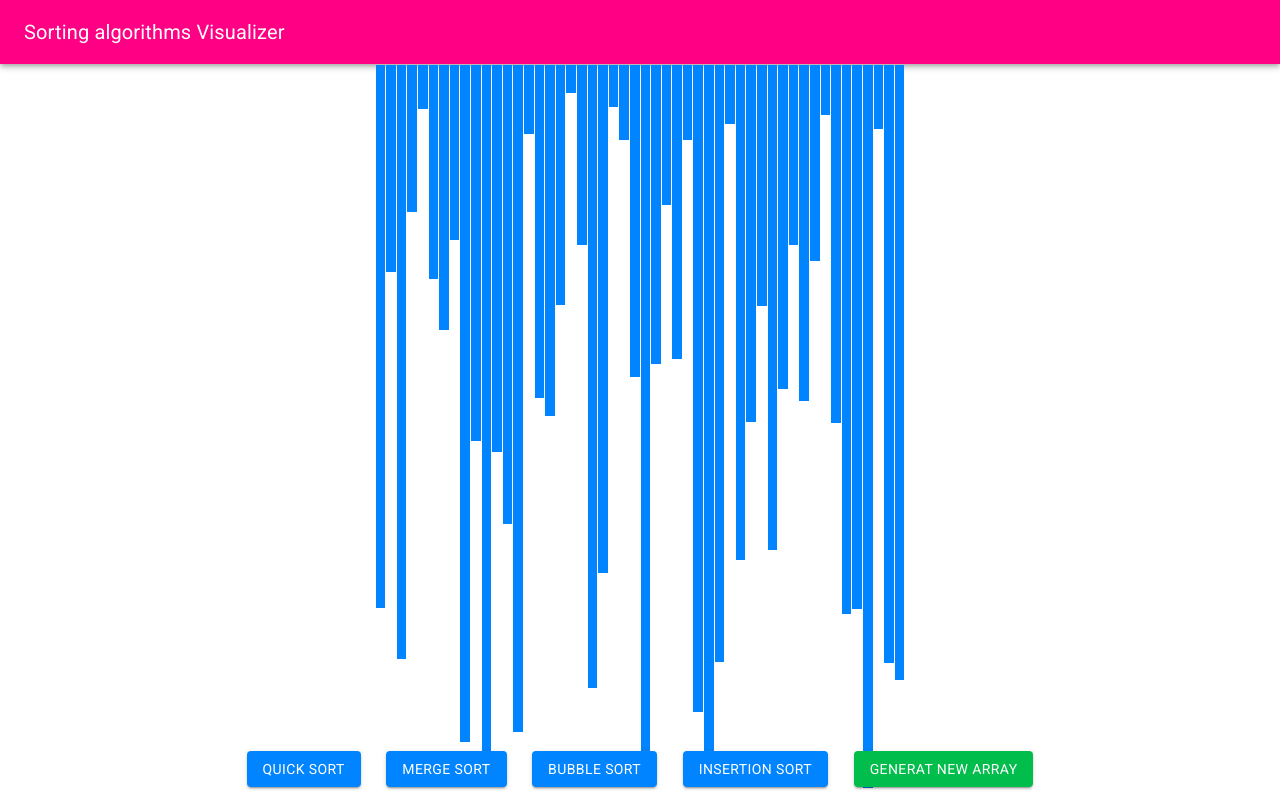
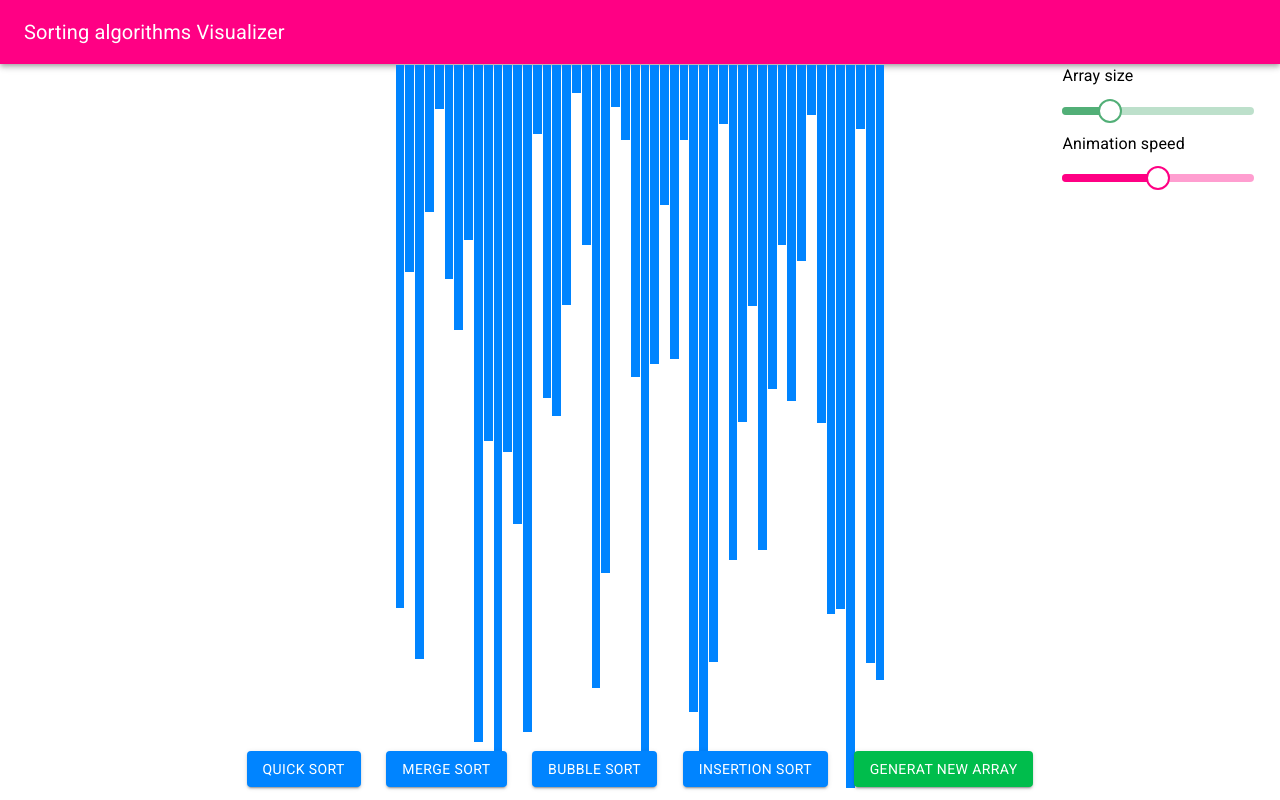
Before and after one commit to sharlq/sortingAlgorithmsVisualizedr, a React (Create React App) app: page / in a window 1280 px wide. Built offline with nearby package versions, Linux system fonts and the light colour scheme.

Commit message:
styled with matirial ui and added controles

```diff
--- a/src/App.js
+++ b/src/App.js
@@ -1,7 +1,7 @@
+import "./style/main.css"
 import React from 'react';
 import Sort from'./components/sort';
 import Nav from "./components/nav";
-import "./style/main.css"
 import 'fontsource-roboto';
 
 
--- a/src/components/bubble_sort.js
+++ b/src/components/bubble_sort.js
@@ -7,8 +7,8 @@ for(let i = 0 ; i< array.length;i++){
             let tmp = array[j];
             array[j] = array[j + 1];
             array[j + 1] = tmp;
-            animations.push([j,j+1])
-            animations.push([j,j+1])
+            animations.push([array[j],array[j+1],j,j+1])
+            animations.push([array[j],array[j+1],j,j+1])
         }
     }
 }
--- /dev/null
+++ b/src/components/control.jsx
@@ -0,0 +1,119 @@
+import React from 'react';
+import PropTypes from 'prop-types';
+import { withStyles, makeStyles } from '@material-ui/core/styles';
+import Slider from '@material-ui/core/Slider';
+import Typography from '@material-ui/core/Typography';
+import Tooltip from '@material-ui/core/Tooltip';
+
+const useStyles = makeStyles((theme) => ({
+  root: {
+    width:" 15vw",
+  },
+  margin: {
+    height: theme.spacing(3),
+  },
+}));
+
+// function ValueLabelComponent(props) {
+//   const { children, open, value } = props;
+
+//   return (
+//     <Tooltip open={open} enterTouchDelay={0} placement="top" title={value}>
+//       {children}
+//     </Tooltip>
+//   );
+// }
+
+// ValueLabelComponent.propTypes = {
+//   children: PropTypes.element.isRequired,
+//   open: PropTypes.bool.isRequired,
+//   value: PropTypes.number.isRequired,
+// };
+
+
+
+const BarsSlider = withStyles({
+  root: {
+    color: '#52af77',
+    height: 8,
+  },
+  thumb: {
+    height: 24,
+    width: 24,
+    backgroundColor: '#fff',
+    border: '2px solid currentColor',
+    marginTop: -8,
+    marginLeft: -12,
+    '&:focus, &:hover, &$active': {
+      boxShadow: 'inherit',
+    },
+  },
+  active: {},
+  valueLabel: {
+    left: 'calc(-50% + 4px)',
+  },
+  track: {
+    height: 8,
+    borderRadius: 4,
+  },
+  rail: {
+    height: 8,
+    borderRadius: 4,
+  },
+})(Slider);
+
+const AnimationSlider = withStyles({
+    root: {
+      color: '#FF0084',
+      height: 8,
+    },
+    thumb: {
+      height: 24,
+      width: 24,
+      backgroundColor: '#fff',
+      border: '2px solid currentColor',
+      marginTop: -8,
+      marginLeft: -12,
+      '&:focus, &:hover, &$active': {
+        boxShadow: 'inherit',
+      },
+    },
+    active: {},
+    valueLabel: {
+      left: 'calc(-50% + 4px)',
+    },
+    track: {
+      height: 8,
+      borderRadius: 4,
+    },
+    rail: {
+      height: 8,
+      borderRadius: 4,
+    },
+  })(Slider);
+
+
+
+
+
+export default function CustomizedSlider({handleArray,handleSpeed,arrayElements,animationSpeed}) {
+  const classes = useStyles();
+
+  return (
+    <div className={classes.root}>
+      <Typography gutterBottom>Array size</Typography>
+      <BarsSlider valueLabelDisplay="auto" aria-label="pretto slider"
+      defaultValue={arrayElements}
+       onChange={handleArray}
+       value={arrayElements}
+       max={200}/>
+      <Typography gutterBottom>Animation speed</Typography>
+      <AnimationSlider valueLabelDisplay="auto" aria-label="pretto slider"
+       defaultValue={20}
+       value={animationSpeed}
+       onChange={handleSpeed}
+       min={1}
+       max={1000} />
+    </div>
+  );
+}
--- a/src/components/insertion_sort.js
+++ b/src/components/insertion_sort.js
@@ -11,8 +11,8 @@ console.log(array)
             array[j+1]=array[j]
             array[j]= secondTemp
         }
-        animations.push([j,j+1])
-        animations.push([j,j+1])
+        animations.push([array[j],array[j+1],j,j+1])
+        animations.push([array[j],array[j+1],j,j+1])
      }
  }
 
--- a/src/components/nav.jsx
+++ b/src/components/nav.jsx
@@ -5,9 +5,6 @@ const Nav = () => {
     return (
         <AppBar position="static" className="navbar">
   <Toolbar>
-    {/* <IconButton edge="start" className={classes.menuButton} color="inherit" aria-label="menu">
-      <MenuIcon />
-    </IconButton> */}
     <Typography variant="h6" >
     Sorting algorithms Visualizer
         </Typography>
--- a/src/components/sort.jsx
+++ b/src/components/sort.jsx
@@ -5,13 +5,15 @@ import  getMergeSortAnimations from "./merge_sort"
 import getBubbleSortAnimations from "./bubble_sort"
 import getInseartionSortAnimations from "./insertion_sort"
 import {Button} from '@material-ui/core';
+import CustomizedSlider from "./control"
+
 const Sort = () => {
 const [array,setArray] = useState([])
+const [animationSpeed,setAnimationSpeed] = useState(500)
+const [numberOfArrayElements,setNumberOfArrayElements] = useState(50)
 const PRIMARY_COLOR = "rgb(0, 132, 255)";
 const SECONDARY_COLOR ="#FF0084";
 const PIVOT_COLOR = "#00bd4c";
-const SORTING_SPEED = 5;
-const NUMBER_OF_ARRAY_BARS = 50;
 const SCREEN_WIDTH = window.screen.width;
 function randomIntFromInterval(min,max)
 {
@@ -20,12 +22,21 @@ function randomIntFromInterval(min,max)
 
 const resetArray =()=> {
     const arr = [];
-    for (let i = 0; i < NUMBER_OF_ARRAY_BARS; i++) {
+    for (let i = 0; i < numberOfArrayElements; i++) {
       arr.push(randomIntFromInterval(5, 730));
     }
     setArray(arr);
   }
 useEffect(()=>resetArray(),[])
+
+const handleArrayChange = (event,num) =>{
+	setNumberOfArrayElements(num)
+	resetArray()
+}
+const handleSpeed = (event,num) =>{
+	setAnimationSpeed(num)
+}
+
 
 /*                          QUICK SORT                           */
 const quickSort = ()=>{
@@ -35,46 +46,48 @@ let pivotTemp ;
 	const myloop= ()=>{
 
 		const arrBar =document.getElementsByClassName("block")
-		const isColor =i%4===1||i%4===2;
-		const isSwitch=i%4===3;
-		const isPivot =i%4===0;
+		const isColor =i%3===1;
+		const isSwitch=i%3===2;
+		const isPivot =i%3===0;
+		const color =	i%3 === 2 ? PRIMARY_COLOR : SECONDARY_COLOR;
 		if(isPivot){
 
 
-			 let pivotIdx = animations[i];
-			 console.log(pivotIdx)
-			 let pivot = arrBar[pivotIdx].style;
-
-			console.log(animations[i],i)
-			 setTimeout(()=>{
-			 console.log(pivotIdx)
-		 		pivot.backgroundColor = PIVOT_COLOR;
-		 		pivotTemp = pivot;
-			 },i*SORTING_SPEED)
+			  let pivotIdx = animations[i];
+			  let pivot = arrBar[pivotIdx].style;
+			  setTimeout(()=>{
+		 	 	pivot.backgroundColor = PIVOT_COLOR;
+		 	 	pivotTemp = pivot;
+			  },i*(500/animationSpeed))
 
 
 		}else if(isColor){
 
-			let [barOneIdx,barTwoIdx] = animations[i];
+			let [barOneValue,barTowValue,barOneIdx,barTwoIdx] = animations[i];
 			const barOneStyle = arrBar[barOneIdx].style;
 			const barTwoStyle = arrBar[barTwoIdx].style;
-			const color =	i%4 === 2 ? PRIMARY_COLOR : SECONDARY_COLOR;
+
 			setTimeout(()=>{
 				barOneStyle.backgroundColor = color;
          		barTwoStyle.backgroundColor = color;
-			},i*SORTING_SPEED)
+			},i*(500/animationSpeed))
 
 		}else if(isSwitch){
 
 			let temp = animations[i];
 			setTimeout(() => {
-				const [barOneIdx, barTwoIdx] = temp;
-				const barOneStyle = arrBar[barTwoIdx].style;
-				const barTwoStyle = arrBar[barOneIdx].style;
-				barOneStyle.height = `${array[barTwoIdx]}px`;
-				barTwoStyle.height = `${array[barOneIdx]}px`;
+				const [barOneValue,barTwoValue,barOneIdx, barTwoIdx] = temp;
+				try{
+				const barOneStyle = arrBar[barOneIdx].style;
+				const barTwoStyle = arrBar[barTwoValue].style;
+
+				barOneStyle.backgroundColor = color;
+         		barTwoStyle.backgroundColor = color;
+				barOneStyle.height = `${barOneValue}px`;
+				barTwoStyle.height = `${barTwoValue}px`;
 				pivotTemp.backgroundColor = PRIMARY_COLOR;
-			  }, i * SORTING_SPEED);}
+			}catch{console.log(arrBar[barTwoIdx],arrBar[barOneIdx],barTwoIdx,barOneIdx)}
+			  }, i * (500/animationSpeed));}
 
 		i++
 		if(i<animations.length-1){
@@ -100,13 +113,13 @@ myloop()
 			setTimeout(() => {
 			  barOneStyle.backgroundColor = color;
 			  barTwoStyle.backgroundColor = color;
-			}, i * SORTING_SPEED);
+			}, i * (500/animationSpeed));
 		  } else {
 			setTimeout(() => {
 			  const [barOneIdx, newHeight] = animations[i];
 			  const barOneStyle = arrayBars[barOneIdx].style;
 			  barOneStyle.height = `${newHeight}px`;
-			}, i * SORTING_SPEED);
+			}, i * (500/animationSpeed));
 		  }
 		}
 	  }
@@ -118,7 +131,7 @@ myloop()
 		console.log(animations)
 		const arrayBars = document.getElementsByClassName('block');
 		for(let i = 0 ; i < animations.length ; i++){
-		let [compare,move] = animations[i]
+		let [compareValue,moveValue,compare,move] = animations[i]
 			let compareBarStyle = arrayBars[compare].style
 		 	let moveBarStyle = arrayBars[move].style
 			const isSwitch = i%2 ===1
@@ -127,16 +140,16 @@ myloop()
 				setTimeout(()=>{
 				compareBarStyle.backgroundColor=color;
 				moveBarStyle.backgroundColor=color
-				;},i*SORTING_SPEED)
+				;},i*(500/animationSpeed))
 
 			}else{
 				setTimeout(()=>{
 				compareBarStyle.backgroundColor=color;
 				moveBarStyle.backgroundColor=color;
-				moveBarStyle.height = `${array[move]}px`
-				compareBarStyle.height = `${array[compare]}px`
+				moveBarStyle.height = `${moveValue}px`
+				compareBarStyle.height = `${compareValue}px`
 				console.log(move)
-			},i*SORTING_SPEED)
+			},i*(500/animationSpeed))
 			}
 		}
 
@@ -151,7 +164,7 @@ myloop()
 		let animations = getInseartionSortAnimations(array)
 		const arrayBars = document.getElementsByClassName('block');
 		for(let i = 0 ; i < animations.length ; i++){
-		let [compare,move] = animations[i]
+			let [compareValue,moveValue,compare,move] = animations[i]
 			let compareBarStyle = arrayBars[compare].style
 		 	let moveBarStyle = arrayBars[move].style
 			const isSwitch = i%2 ===1
@@ -161,15 +174,15 @@ myloop()
 				compareBarStyle.backgroundColor=color;
 				moveBarStyle.backgroundColor=color
 				moveBarStyle.height = `${array[move]}px`
-				;},i*SORTING_SPEED)
+				;},i*(500/animationSpeed))
 
 			}else{
 				setTimeout(()=>{
 				compareBarStyle.backgroundColor=color;
 				moveBarStyle.backgroundColor=color;
-				moveBarStyle.height = `${array[move]}px`
-				compareBarStyle.height = `${array[compare]}px`
-				},i*SORTING_SPEED)
+				moveBarStyle.height = `${moveValue}px`
+				compareBarStyle.height = `${compareValue}px`
+				},i*(500/animationSpeed))
 			}
 		}
 
@@ -185,11 +198,18 @@ myloop()
 				key={index} id={index}
 				className="block"
 				style={{height:`${value}px`,
-						width:`${(.6*SCREEN_WIDTH)/NUMBER_OF_ARRAY_BARS}px`,
-						margin:`${NUMBER_OF_ARRAY_BARS/20}`}}>
+						width:`${(.55*SCREEN_WIDTH)/numberOfArrayElements}px`,
+						margin:`${numberOfArrayElements/20}`}}>
 
 						</div>)
                 }
+			</div>
+			<div className="sliders">
+				<CustomizedSlider
+				handleArray={handleArrayChange}
+				handleSpeed={handleSpeed}
+				arrayElements={numberOfArrayElements}
+				animationSpeed={animationSpeed}/>
 			</div>
 			<div className="control">
                 <Button variant="contained" className="btn" onClick={()=>quickSort()}>Quick sort</Button>
--- a/src/style/_sort.scss
+++ b/src/style/_sort.scss
@@ -31,3 +31,7 @@
      position: absolute;
      bottom: 0;
  }
+ .sliders{
+ position: absolute;
+ right: 2vw;
+ }
--- a/src/style/main.css
+++ b/src/style/main.css
@@ -51,6 +51,11 @@ html, body {
   bottom: 0;
 }
 
+.sliders {
+  position: absolute;
+  right: 2vw;
+}
+
 .navbar {
   background: #FF0084 !important;
 }
```
Also changed, not shown: src/components/quick_sort.js (+14 -16 lines), 1 other file (tests, documents, lock files or other folders).
